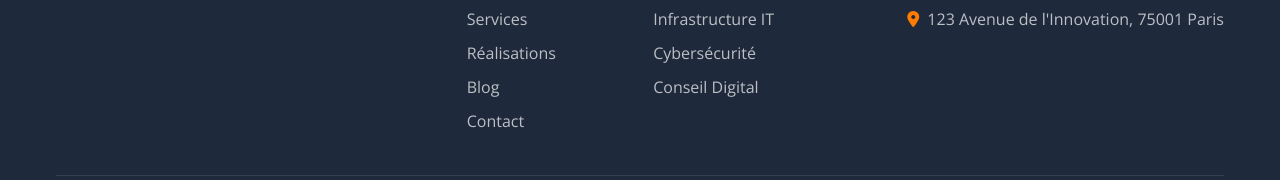
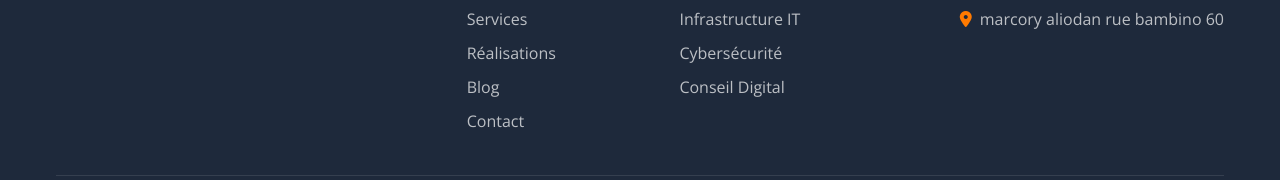
Before and after one commit to idrissip0607/FIT-TECH, a website built with Vite: page TIF-TECH.html in a window 1280 px wide. Shown: the part 5747-5927 px from the top of the page. Built offline with nearby package versions, Linux system fonts and the light colour scheme.

Commit message:
nouvel modif

```diff
--- a/TIF-TECH.html
+++ b/TIF-TECH.html
@@ -518,7 +518,7 @@
             <ul class="footer-contact-info">
               <li><i class="fas fa-envelope"></i> idrisstrahauray@gmail.com</li>
               <li><i class="fas fa-phone"></i> +255 0575217145</li>
-              <li><i class="fas fa-map-marker-alt"></i> 123 Avenue de l'Innovation, 75001 Paris</li>
+              <li><i class="fas fa-map-marker-alt"></i> marcory aliodan rue bambino 60</li>
             </ul>
           </div>
         </div>
```
